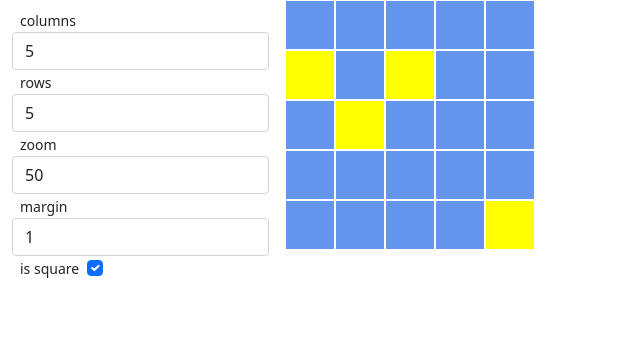
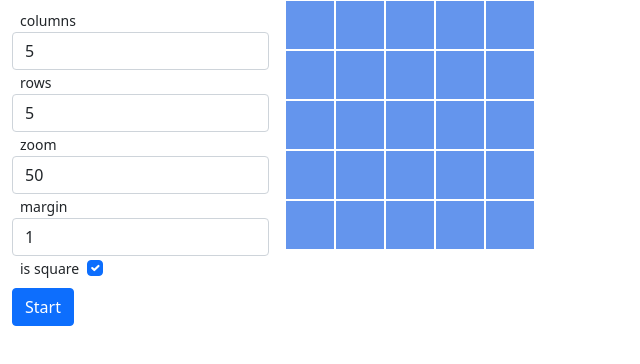
Before and after one commit to timbrownls20/Games, a Next.js app in the folder game-of-life/: page / in a window 1280 px wide. Shown: the top 364 px of the page, without its empty margins (0-640 px from the left). Built offline with nearby package versions, Linux system fonts and the light colour scheme.

Commit message:
implement start and stop button

```diff
--- a/game-of-life/src/cell.js
+++ b/game-of-life/src/cell.js
@@ -1,12 +1,12 @@
 /* eslint-disable react/prop-types */
-import React, { useEffect, useContext } from "react";
+import React, { useEffect, useContext, useMemo } from "react";
 import ConfigContext from "./context/configContext";
-import { GlobalContext } from "./context/globalContext";
+import { GlobalContext} from "./context/globalContext";
 
 const Cell = ({ margin, row, column }) => {
   const config = useContext(ConfigContext);
-  const { gameState, gameStateDispatch } = useContext(GlobalContext);
-  const cellState = gameState[row][column];
+  const { getCellState, gameStateDispatch } = useContext(GlobalContext);
+  const cellState = useMemo(() => getCellState(row, column));
 
   const styleFlexItem = { margin: `${margin}px` };
 
--- a/game-of-life/src/config/config.js
+++ b/game-of-life/src/config/config.js
@@ -1,5 +1,5 @@
 export default {
-  Debug: false,
+  Debug: true,
   Css: {
     Cell: "cell",
     CellSelect: "cell-select",
--- a/game-of-life/src/config/initialState.js
+++ b/game-of-life/src/config/initialState.js
@@ -5,4 +5,5 @@ export default {
     isSquare: true,
     zoom: 50,
     margin: 1,
+    isStart: false
   };
--- a/game-of-life/src/context/globalContext.js
+++ b/game-of-life/src/context/globalContext.js
@@ -6,15 +6,20 @@ export const GlobalContext = React.createContext();
 
 // eslint-disable-next-line react/prop-types
 export const GlobalProvider = ({ children }) => {
-
-
-
   const {
-        gridSettingState, gridSettingStateDispatch, gameState, gameStateDispatch
+    gridSettingState,
+    gridSettingStateDispatch,
+    gameState,
+    gameStateDispatch,
+    getCellState
   } = useAppState(initialState);
 
   const provider = {
-        gridSettingState, gridSettingStateDispatch, gameState, gameStateDispatch
+    gridSettingState,
+    gridSettingStateDispatch,
+    gameState,
+    gameStateDispatch,
+    getCellState
   };
 
   return (
--- a/game-of-life/src/grid.js
+++ b/game-of-life/src/grid.js
@@ -6,7 +6,7 @@ import useInterval from "./hooks/useInterval";
 import { GlobalContext } from "./context/globalContext";
 
 const Grid = ({ gridSettingState }) => {
-  const { rows, columns, zoom, margin } = gridSettingState;
+  const { rows, columns, zoom, margin, isStart } = gridSettingState;
 
   const {gameStateDispatch} = useContext(GlobalContext);
 
@@ -19,7 +19,7 @@ const Grid = ({ gridSettingState }) => {
     let newRow = utils.random(1, rows);
     let newColumn = utils.random(1, columns);
     gameStateDispatch({type:"cell-select", row: newRow, column:newColumn})
-  }, 1000);
+  }, isStart ? 1000 : null);
 
   return (
     <>
--- a/game-of-life/src/gridSettings.js
+++ b/game-of-life/src/gridSettings.js
@@ -63,6 +63,18 @@
             }}
           />
         </div>
+        <div>
+        <button
+            type="button"
+            className="btn btn-primary"
+            onClick={() => {
+              dispatch({type:'toggle-start'});
+            }}
+
+          >
+          {gridState.isStart ? "Stop" : "Start"}
+          </button>
+        </div>
       </form>
       </div>
     )
--- a/game-of-life/src/hooks/useAppState.js
+++ b/game-of-life/src/hooks/useAppState.js
@@ -53,6 +53,8 @@ function useAppState(initialState) {
         return { ...state, zoom: action.value };
       case "set-margin":
         return { ...state, margin: action.value };
+      case "toggle-start":
+          return { ...state, isStart: !state.isStart };
       default:
         return state;
     }
@@ -75,6 +77,10 @@ function useAppState(initialState) {
     return gridStateInitial;
   };
 
+  const getCellState = (row, column) => {
+    return gameState[row][column];
+  }
+
   const [gridSettingState, gridSettingStateDispatch] = useReducer(
     GridSettingsReducer,
     initialState
@@ -89,6 +95,7 @@ function useAppState(initialState) {
     gridSettingStateDispatch,
     gameState,
     gameStateDispatch,
+    getCellState,
   };
 }
 
```
Lines whose indentation alone changed are shown as unchanged.
